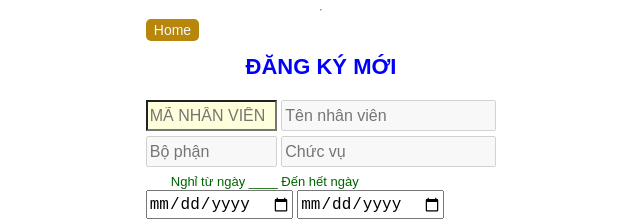
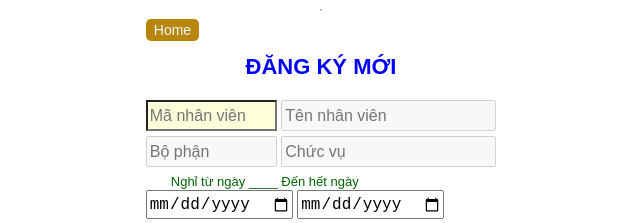
Before and after one commit to SongLamPack/DangKyNghi_SLP, a website built with Parcel: page index.html in a window 1280 px wide. Both pictures are taken after a click on the button "Đăng ký nghỉ". Shown: the top 223 px of the page, 320-960 px from the left. Built offline with nearby package versions, Linux system fonts and the light colour scheme; no server answers.

Commit message:
Update index.html

```diff
--- a/index.html
+++ b/index.html
@@ -26,7 +26,7 @@
       <button class="back">Home</button>
       <h1 class="tieude">ĐĂNG KÝ MỚI</h1>
       <div class ="bodydangky">
-        <input class="maNV" style="text-transform: uppercase" type="text" placeholder="Mã nhân viên" size = "11"/>
+        <input class="maNV" type="text" placeholder="Mã nhân viên" size = "11"/>
         <input class="tenNV" type="text" placeholder="Tên nhân viên" disabled />
         <br>
         <input class="boPhan wait" type="text" placeholder="Bộ phận" disabled size = "11" />
```
